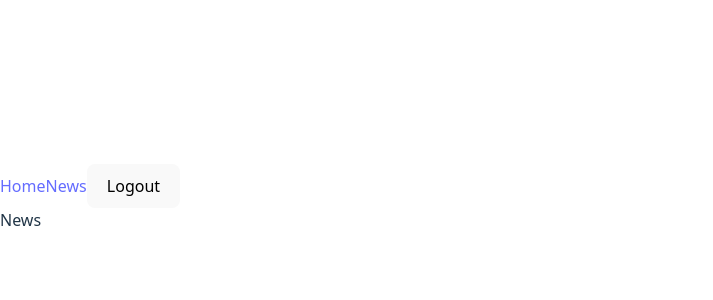
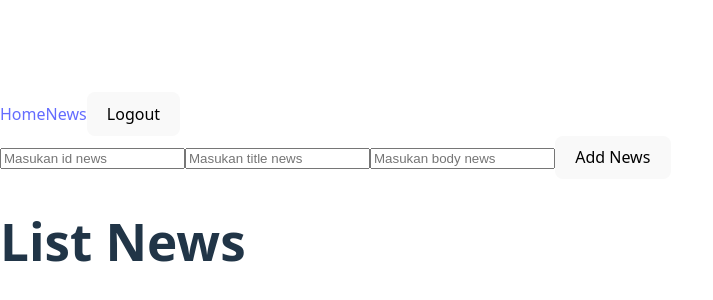
Before and after one commit to anglczbla/news-app-react, a React (Vite) app: page /news in a window 1280 px wide. Shown: the part 202-502 px from the top of the page, without its empty margins (0-713 px from the left). Built offline with nearby package versions, Linux system fonts and the light colour scheme.

Commit message:
crud news

```diff
--- a/src/components/News.jsx
+++ b/src/components/News.jsx
@@ -1,5 +1,157 @@
+import { useState } from "react";
+
 const News = () => {
-  return <div>News</div>;
+  const [formNews, setFormNews] = useState({
+    id: "",
+    title: "",
+    body: "",
+  });
+
+  const [news, setNews] = useState([]);
+  console.log("isi news", news);
+
+  const [editNews, setEditNews] = useState({
+    id: "",
+    title: "",
+    body: "",
+  });
+  const [showToggleNews, setShowToggleNews] = useState(null);
+
+  // useEffect(() => {
+  //   const dataNews = localStorage.getItem("news");
+  //   if (dataNews) {
+  //     const data = JSON.parse(dataNews);
+  //     setNews(Array.isArray(data) ? data : []);
+  //   }
+  // }, []);
+
+  const handleChangeNews = (e) => {
+    const { name, value } = e.target;
+    setFormNews({ ...formNews, [name]: value });
+  };
+
+  const handleChangeEditNews = (e) => {
+    const { name, value } = e.target;
+    setEditNews({ ...editNews, [name]: value });
+  };
+
+  const addNews = (e) => {
+    e.preventDefault();
+
+    const newNewsList = [...news, { ...formNews }];
+    setNews(newNewsList);
+    localStorage.setItem("news", JSON.stringify(newNewsList));
+
+    setFormNews({
+      id: "",
+      title: "",
+      body: "",
+    });
+  };
+
+  const deleteNews = (id) => {
+    const deleteNewNews = news.filter((item) => item.id !== id);
+    setNews(deleteNewNews);
+    localStorage.setItem("news", JSON.stringify(deleteNewNews));
+  };
+
+  const toggleNews = (item, index) => {
+    setShowToggleNews(index);
+    setEditNews(item);
+  };
+
+  const saveEdit = (item, editNews) => {
+    const newNewsEdit = news.map((newss) =>
+      newss.id === item.id
+        ? {
+            id: editNews.id,
+            title: editNews.title,
+            body: editNews.body,
+          }
+        : newss
+    );
+    setNews(newNewsEdit);
+    localStorage.setItem("news", JSON.stringify(newNewsEdit));
+    setShowToggleNews(null);
+  };
+
+  return (
+    <div>
+      <form onSubmit={addNews}>
+        <label htmlFor="id"></label>
+        <input
+          type="text"
+          name="id"
+          value={formNews.id}
+          placeholder="Masukan id news"
+          onChange={handleChangeNews}
+        />
+        <label htmlFor="title"></label>
+        <input
+          type="text"
+          name="title"
+          value={formNews.title}
+          placeholder="Masukan title news"
+          onChange={handleChangeNews}
+        />
+        <label htmlFor="body"></label>
+        <input
+          type="text"
+          name="body"
+          value={formNews.body}
+          placeholder="Masukan body news"
+          onChange={handleChangeNews}
+        />
+        <button type="submit">Add News</button>
+      </form>
+
+      <h1>List News</h1>
+      {news.map((item, index) => (
+        <div key={item.id}>
+          <ul>
+            <li>ID: {item.id}</li>
+            <li>Title: {item.title}</li>
+            <li>Body:{item.body}</li>
+          </ul>
+          <button onClick={() => deleteNews(item.id)}>Delete news</button>
+          <button onClick={() => toggleNews(item, index)}>Edit</button>
+          {showToggleNews == index ? (
+            <div>
+              <form>
+                <label htmlFor="id">ID</label>
+                <input
+                  type="text"
+                  name="id"
+                  value={editNews.id}
+                  placeholder="Input ID Baru"
+                  onChange={handleChangeEditNews}
+                />
+                <label htmlFor="title">Title</label>
+                <input
+                  type="text"
+                  name="title"
+                  value={editNews.title}
+                  placeholder="Input Title Baru"
+                  onChange={handleChangeEditNews}
+                />
+                <label htmlFor="body">Body</label>
+                <input
+                  type="text"
+                  name="body"
+                  value={editNews.body}
+                  placeholder="Input Body Baru"
+                  onChange={handleChangeEditNews}
+                />
+              </form>
+              <button onClick={() => saveEdit(item, editNews)}>
+                Save Edit
+              </button>
+            </div>
+          ) : null}
+        </div>
+      ))}
+    </div>
+  );
 };
 
 export default News;
```
